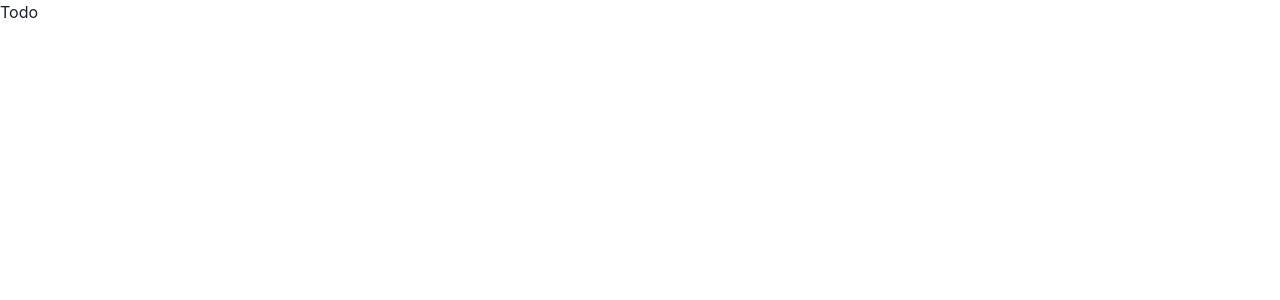
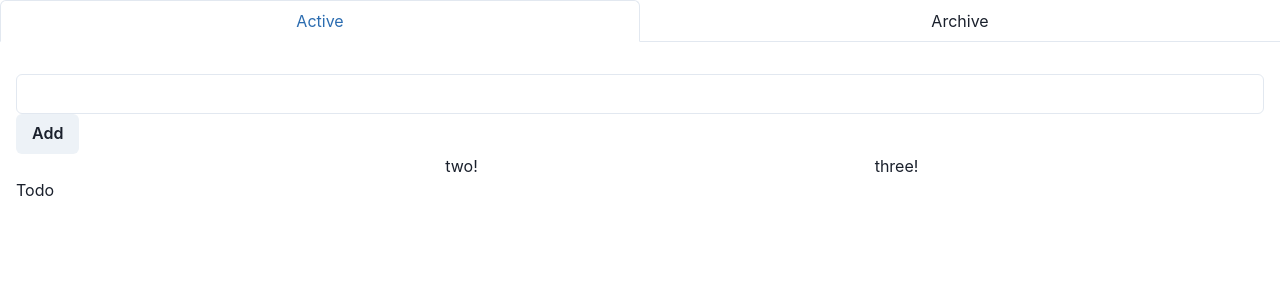
Before and after one commit to luiHoll97/immer-todo, a React (Create React App) app: page / in a window 1280 px wide. Shown: the top 300 px of the page. Built offline with nearby package versions, Linux system fonts and the light colour scheme.

Commit message:
basic tab layout for todos/archives

```diff
--- a/src/components/Home.tsx
+++ b/src/components/Home.tsx
@@ -1,9 +1,24 @@
 import Todo from "./Todo";
+import { Tabs, TabList, TabPanels, Tab, TabPanel } from "@chakra-ui/react"
+
 
 const Home = () => {
     return (
         <>
-            <Todo />
+            <Tabs isFitted variant='enclosed'>
+                <TabList mb='1em'>
+                    <Tab>Active</Tab>
+                    <Tab>Archive</Tab>
+                </TabList>
+                <TabPanels>
+                    <TabPanel>
+                        <Todo />
+                    </TabPanel>
+                    <TabPanel>
+                        <p>two!</p>
+                    </TabPanel>
+                </TabPanels>
+            </Tabs>
         </>
     )
 }
--- a/src/components/Todo.tsx
+++ b/src/components/Todo.tsx
@@ -1,10 +1,48 @@
+import { Box, Button, HStack, Input, SimpleGrid } from "@chakra-ui/react"
+import { Todo } from "../types/todo"
+import { useCallback, useState } from "react"
+import  { v4 as uuidv4 } from 'uuid'
+import { produce } from "immer"
 
-const Todo = () => {
+
+const TodoList = () => {
+
+    const [todos, setTodos] = useState<Todo[]>([])
+    const [text, setText] = useState<string>('')
+
+    const handleAdd = useCallback((input: string) => {
+        setTodos(
+            produce((prev) => {
+                prev.push({
+                    id: uuidv4(),
+                    text: input,
+                    status: 1,
+                    createdAt: (new Date()).toDateString()
+                })
+            })
+        )
+        setText('')
+    }, [])
+
     return (
-        <div>
+        <>
+        <Input value={text} onChange={(e) => setText(e.target.value)} />
+        <Button onClick={() => handleAdd(text)}>Add</Button>
+        <SimpleGrid columns={{base : 1, md: 3}} spacing={10}>
+            <Box>
+                <HStack spacing={5}>
+                {todos.map((todo: Todo) => (
+                    <Box onClick={() => console.log(todo)} key={todo.id}>{todo.text}</Box>
+                ))
+                }
+                </HStack>
+            </Box>
+            <p>two!</p>
+            <p>three!</p>
+        </SimpleGrid>
         <h1>Todo</h1>
-        </div>
+        </>
     )
 }
 
-export default Todo
+export default TodoList
```
